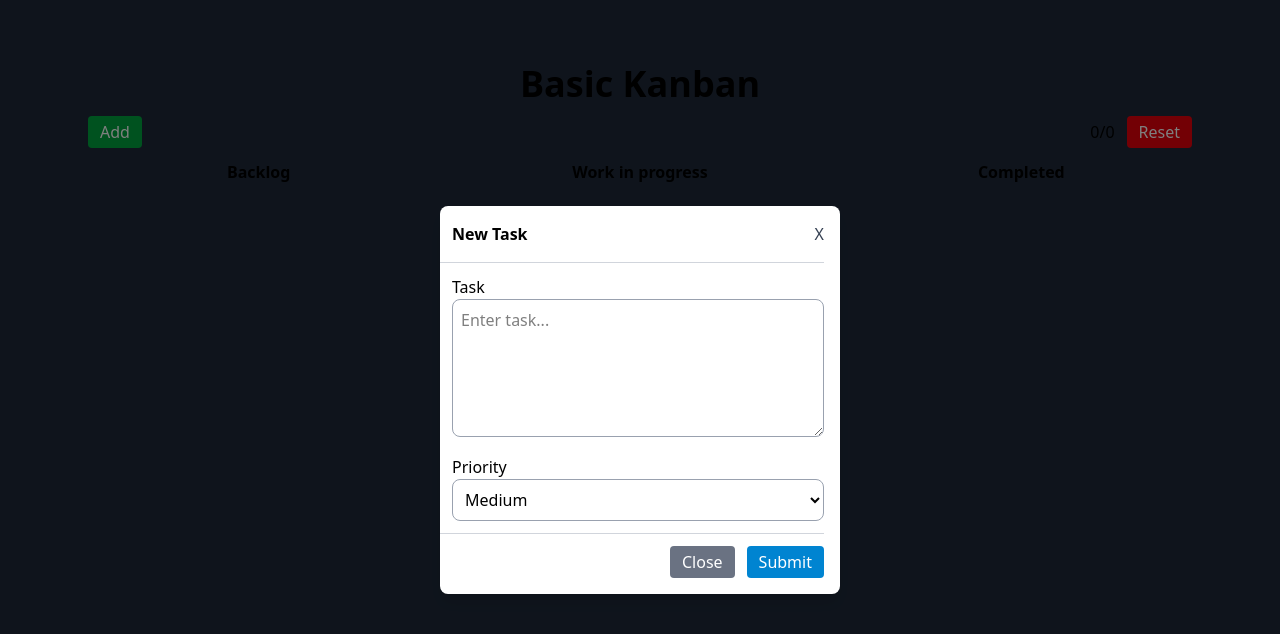
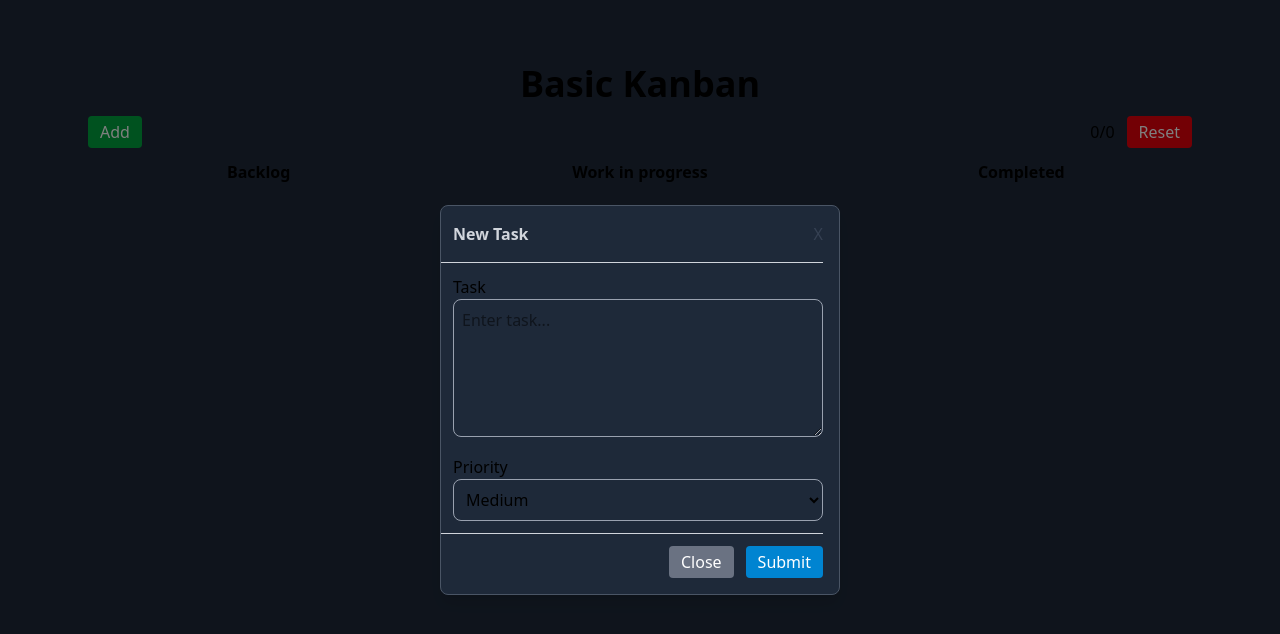
Before and after one commit to chrisjcoates/basic-kanban, a React (Vite) app: page / in a window 1280 px wide. Both pictures are taken after a click on the button "Add". Shown: the top 634 px of the page. Built offline with nearby package versions, Linux system fonts and the light colour scheme.

Commit message:
Update Modal styling to dark theme

```diff
--- a/src/components/Modal.jsx
+++ b/src/components/Modal.jsx
@@ -5,11 +5,11 @@ const Modal = ({ isOpen, closeModal, title, children, onSubmit }) => {
 
   return (
     <div className='fixed inset-0 bg-black/50 z-40'>
-      <div className='fixed top-1/2 left-1/2 transform -translate-x-1/2 -translate-y-1/2 z-50 bg-white p-4 shadow-lg rounded-lg pl-0 w-100 flex flex-col justify-between'>
+      <div className='fixed top-1/2 left-1/2 transform -translate-x-1/2 -translate-y-1/2 z-50 bg-gray-800 border border-gray-600 p-4 shadow-lg rounded-lg pl-0 w-100 flex flex-col justify-between'>
         {/* header */}
         <div>
           <div className='flex justify-between mb-3'>
-            <h2 className='pl-3 font-semibold'>{title}</h2>
+            <h2 className='pl-3 font-semibold text-gray-300'>{title}</h2>
             <button
               onClick={closeModal}
               className='cursor-pointer text-gray-700 hover:text-gray-400 active:text-gray-700 pb-1'
```
